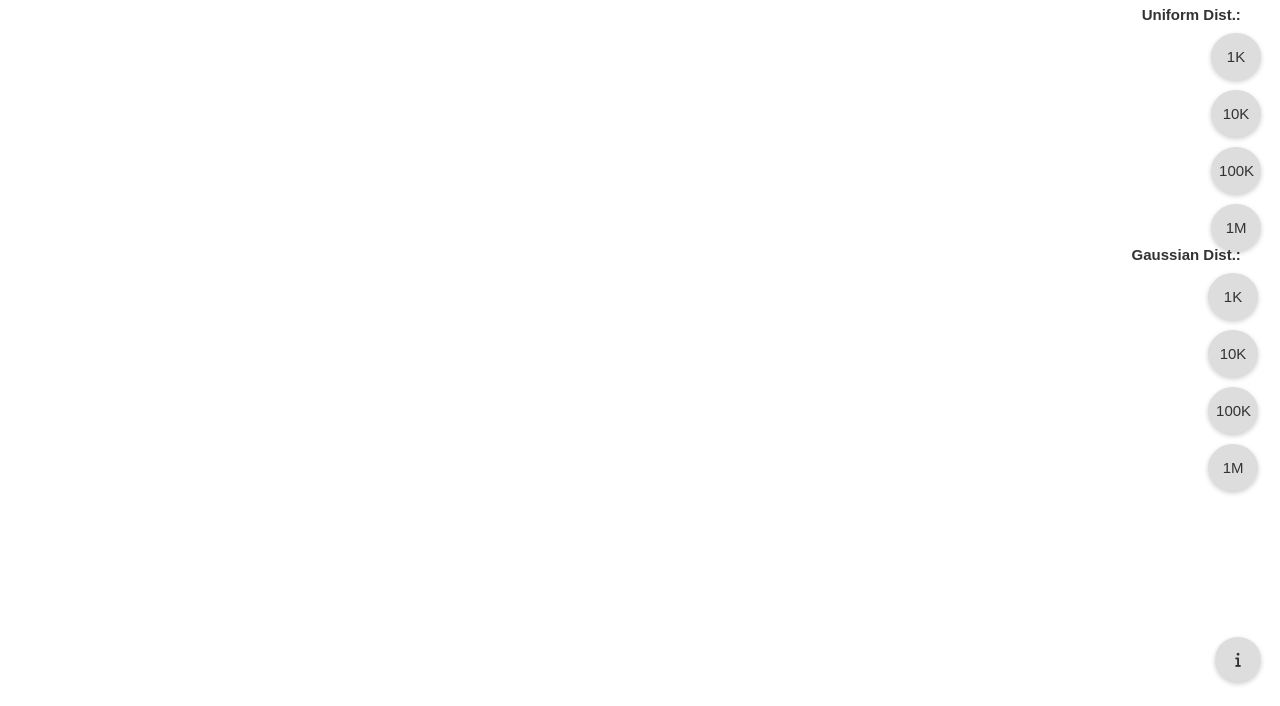
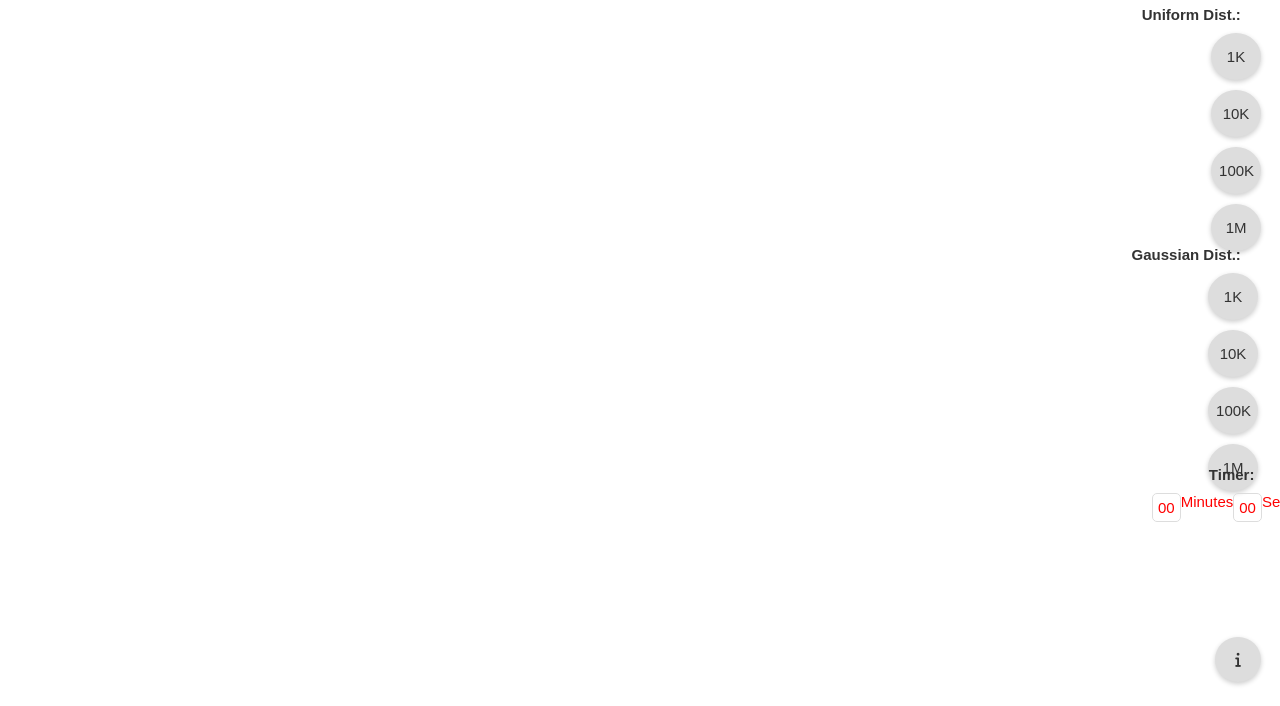
Before and after one commit to mfkucuk/ConvexHullProject, a plain HTML site: page index.html in a window 1280 px wide. Both pictures are taken after a click on the button "Run Graham's Scan". Shown: the part 94-800 px from the top of the page. Drawn offline with Linux system fonts and the light colour scheme.

Commit message:
feat: timer implement semi

```diff
--- a/index.html
+++ b/index.html
@@ -83,6 +83,13 @@
               </div>
             </div>
           </div>
+        <div class="timer-container">
+          <h2>Timer:</h2>
+          <div id="countdown">
+            <span id="minutes"></span>Minutes
+            <span id="seconds"></span>Seconds
+          </div>
+        </div>
         <div id="canvas-container">
             <canvas id="canvas" width="600" height="600"></canvas>
         </div>
--- a/src/index.js
+++ b/src/index.js
@@ -45,6 +45,14 @@ const btn1kg = document.getElementById('1kg');
 const btn10kg = document.getElementById('10kg');
 const btn100kg = document.getElementById('100kg');
 const btn1mg = document.getElementById('1mg');
+
+let seconds = 0;
+let minutes = 0;
+let intervalId = null;
+let isTimerRunning = false; // Flag to track timer state
+
+const minutesEl = document.getElementById("minutes");
+const secondsEl = document.getElementById("seconds");
 
 // ENTRY POINT //
 async function main() {
@@ -133,6 +141,12 @@ async function main() {
     });
 
     runButton.addEventListener('click', async () => {
+        seconds = 0;
+        minutes = 0;
+        minutesEl.textContent = "00";
+        secondsEl.textContent = "00";
+        startTimer();
+
         pointCountOnHull.innerText = '0';
 
         let convexHull = await currentAlgorithm.construct(S);
@@ -140,6 +154,8 @@ async function main() {
         drawConvexHull(ctx, convexHull, S);
 
         pointCountOnHull.innerText = `${convexHull.points.length}`;
+
+        stopTimer();
     });
 
     clearButton.addEventListener('click', () => {
@@ -233,6 +249,33 @@ async function main() {
     });
 
 
+    const updateTime = () => {
+        seconds++;
+
+        if (seconds >= 60) {
+          seconds = 0;
+          minutes++;
+        }
+
+        minutesEl.textContent = minutes.toString().padStart(2, "0");
+        secondsEl.textContent = seconds.toString().padStart(2, "0");
+        console.log("Timer updated:", minutes, ":", seconds); // Add for debugging
+      };
+
+      const startTimer = () => {
+        if (!isTimerRunning) {
+          intervalId = setInterval(updateTime, 100); // Update every 1/10th of a second
+          isTimerRunning = true;
+        }
+      };
+
+      const stopTimer = () => {
+        if (intervalId !== null) {
+          clearInterval(intervalId);
+          intervalId = null;
+          isTimerRunning = false;
+        }
+    }
 }
 
 export const globals = {
--- a/style.css
+++ b/style.css
@@ -360,6 +360,7 @@ a:hover {
 
   .info-card {
     position: absolute;
+    cursor: initial;
     top: 0%; /* Positions the card below the button initially */
     left: 55%; /* Centers the card horizontally */
     transform: translateX(-50%); /* Adjust positioning as needed */
@@ -374,6 +375,7 @@ a:hover {
 
   .info-container:hover .info-card {
     opacity: 1; /* Reveals the card on hover */
+    cursor: none;
     z-index: 2;
   }
 
@@ -434,3 +436,29 @@ a:hover {
     font-size: 15px;
     margin-bottom: 10px; /* Add spacing between buttons */
   }
+
+  .timer-container {
+    position: fixed;
+    top: 70%;
+    right: 2%;
+    text-align: end;
+    width: 8vw;
+    z-index: 15;
+    cursor: none;
+  }
+
+  #countdown {
+    display: flex;
+    justify-content: space-between;
+    font-size: 15px;
+    color: red;
+
+  }
+
+  #countdown span {
+    padding: 5px;
+    border: 1px solid #ddd;
+    border-radius: 5px;
+    font-size: 15px;
+    color: red;
+  }
```
